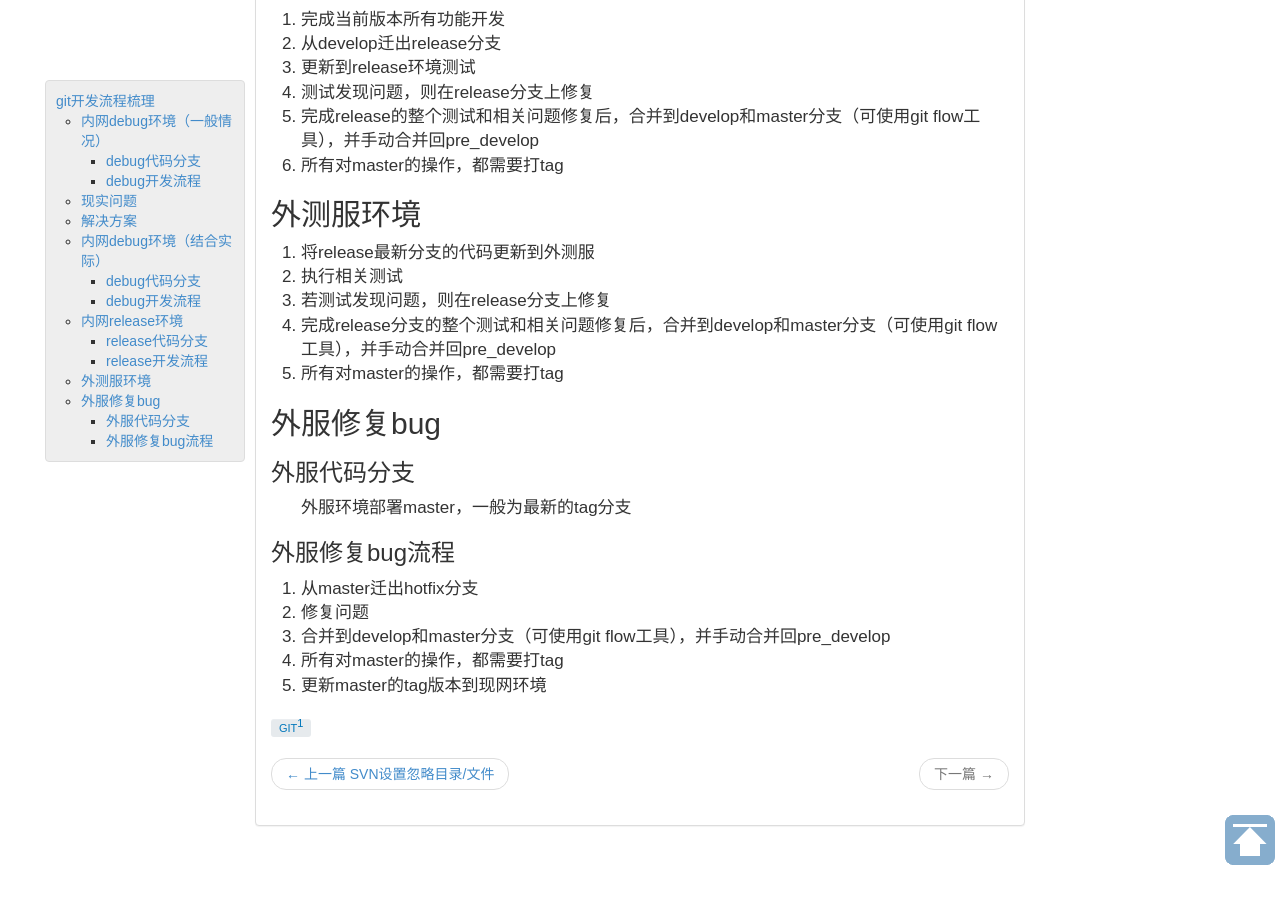
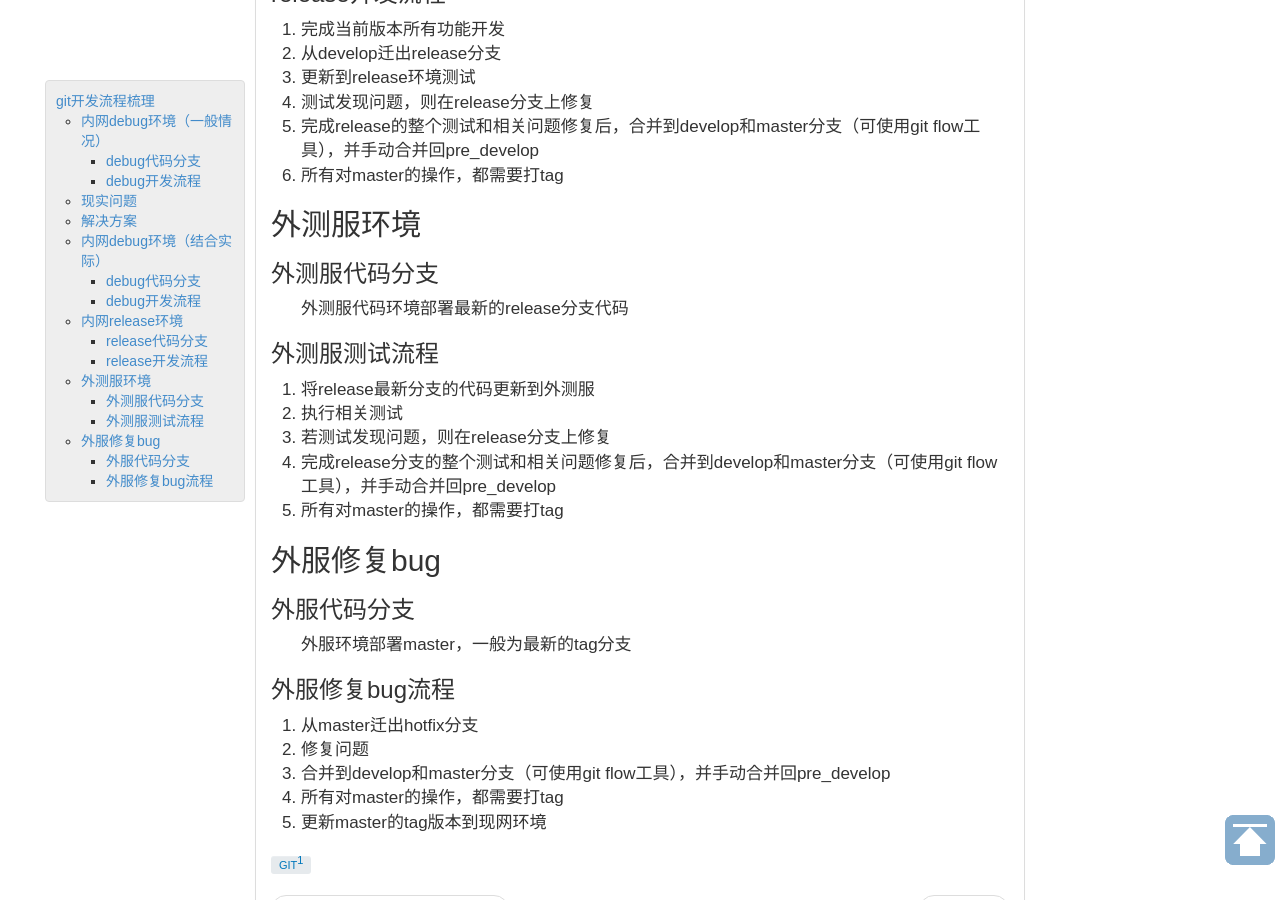
Before and after one commit to leoluffy/leoluffy.github.io, a Jekyll site: the page built from _posts/2017-04-18-git-flow.md, in a window 1280 px wide and 900 px high, scrolled down 1505 px. Built offline with Jekyll 4.4.1, drawn with Linux system fonts in a browser that asks for light colours; comment, search, counter and statistics services are not loaded.

Commit message:
【文章】提交文章

```diff
--- a/_posts/2017-04-18-git-flow.md
+++ b/_posts/2017-04-18-git-flow.md
@@ -60,6 +61,9 @@ tags : [GIT]
 6. 所有对master的操作，都需要打tag
 
 ## 外测服环境
+### 外测服代码分支
+外测服代码环境部署最新的release分支代码
+### 外测服测试流程
 1. 将release最新分支的代码更新到外测服
 2. 执行相关测试
 3. 若测试发现问题，则在release分支上修复
```
Also changed, not shown: other parts of _posts/2017-04-18-git-flow.md (+3 -2 lines).
